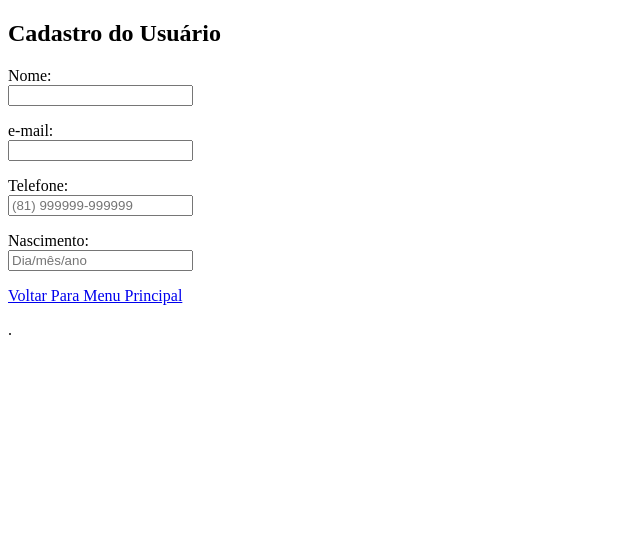
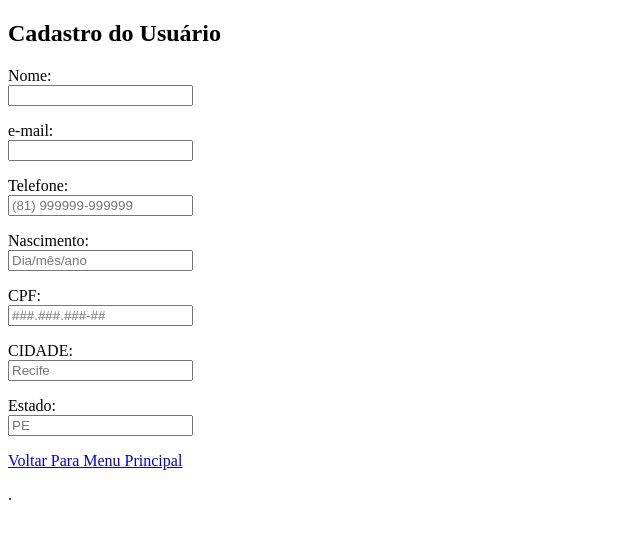
Before and after one commit to Guilherme8021X/PROJETO-ECO-LIXO, a plain HTML site: page cadastro.html in a window 1280 px wide. Shown: the whole page, without its empty margins (0-640 px from the left). Drawn offline with Linux system fonts and the light colour scheme.

Commit message:
atualização de cadastro

```diff
--- a/cadastro.html
+++ b/cadastro.html
@@ -19,6 +19,15 @@
         <P><label for="nasc"> Nascimento:</label><br>
         <input type="Data" id="nasc" name="nasc"
                 placeholder="Dia/mês/ano"></P>
+        <P><label for="nasc"> CPF:</label><br>
+        <input type="CPF" id="CPF" name="CPF"
+                placeholder="###.###.###-##"></P>
+        <P><label for="CIDADE"> CIDADE:</label><br>
+        <input type="endereco" id="cidade" name="cidade"
+                placeholder="Recife"></P>
+        <P><label for="Estado"> Estado:</label><br>
+        <input type="endereco" id="estado" name="estado"
+                placeholder="PE"></P>
 
     </form>
     <p><a href="index.html" target="_blank" rel="noopener noreferrer">Voltar Para Menu Principal</a></p></strong>.</p>
```
